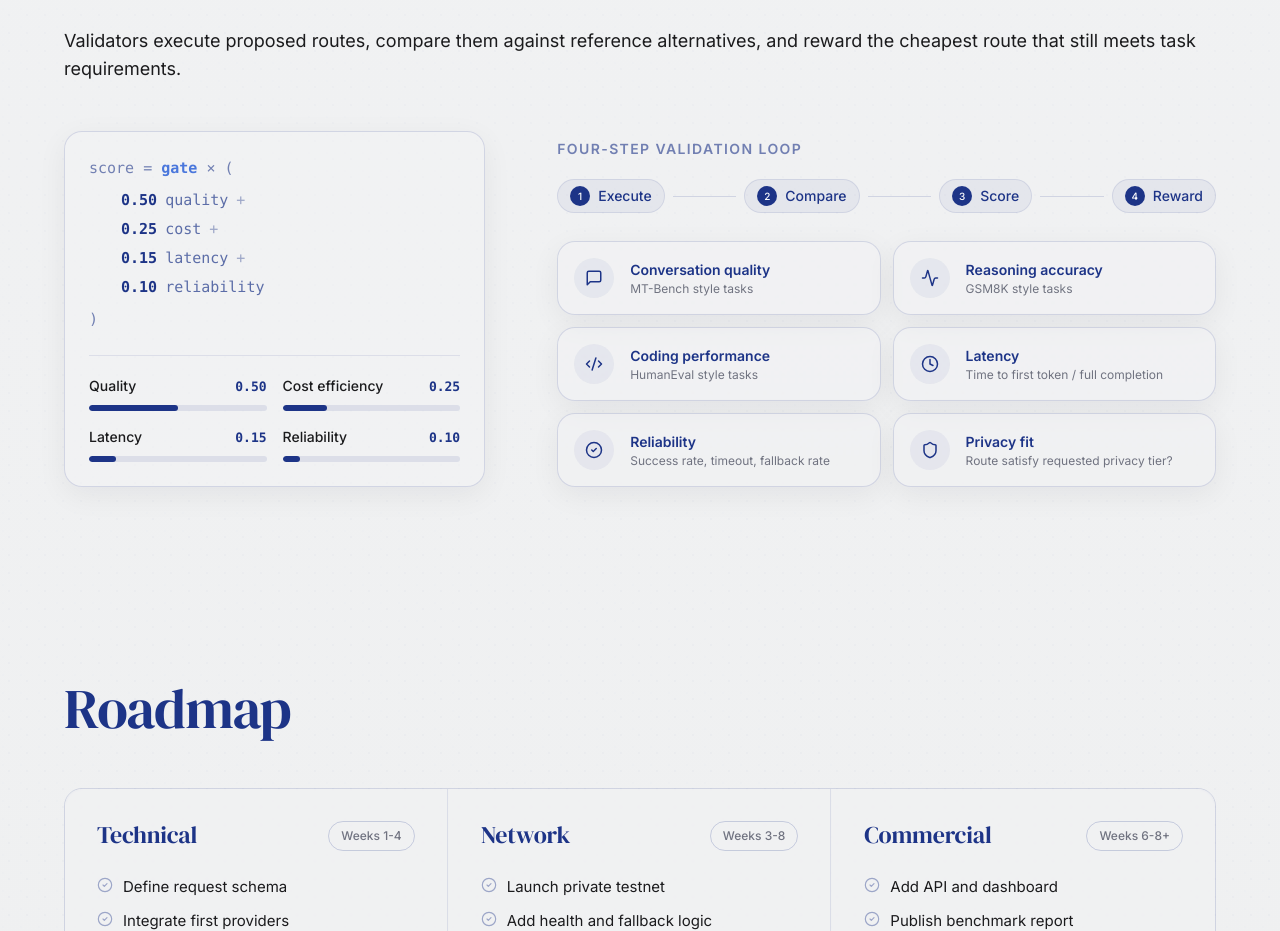
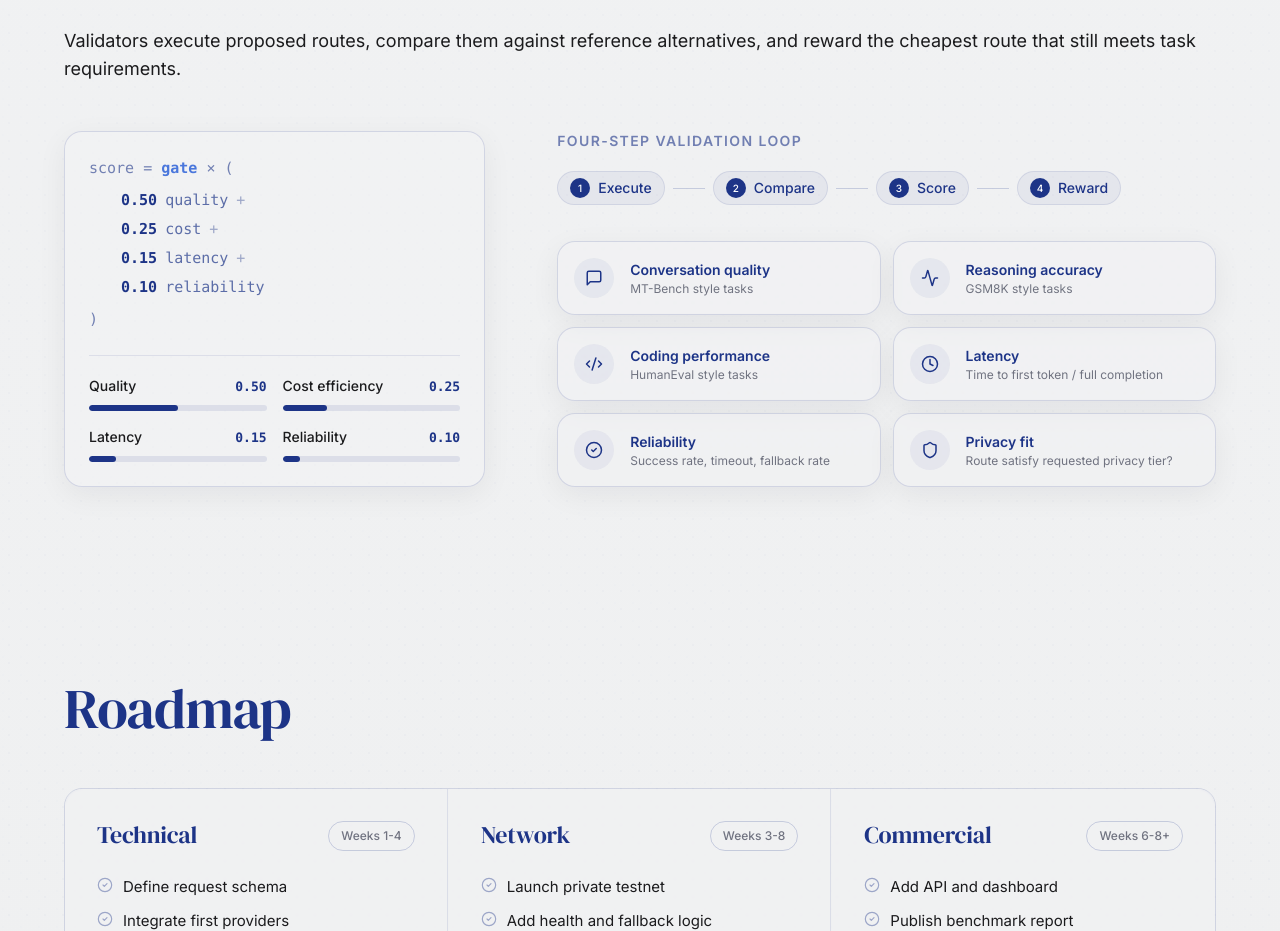
Before and after one commit to sluice-ai/frontend, a React (Vite) app: page / in a window 1280 px wide. Shown: the part 1740-2671 px from the top of the page. Built offline with nearby package versions, Linux system fonts and the light colour scheme.

Commit message:
refactor: replace Instrument Serif with DM Serif Display and add Benchmark and ValidationMetrics components

```diff
--- a/index.html
+++ b/index.html
@@ -6,7 +6,7 @@
     <link rel="preconnect" href="https://fonts.googleapis.com" />
     <link rel="preconnect" href="https://fonts.gstatic.com" crossorigin />
     <link
-      href="https://fonts.googleapis.com/css2?family=DM+Serif+Display:ital@0;1&family=Instrument+Serif:ital@0;1&family=Inter:wght@300;400;500;600;700&display=swap"
+      href="https://fonts.googleapis.com/css2?family=DM+Serif+Display:ital@0;1&family=Inter:wght@300;400;500;600;700&display=swap"
       rel="stylesheet"
     />
     <meta
--- a/src/components/Benchmark.tsx
+++ b/src/components/Benchmark.tsx
@@ -12,8 +12,8 @@ export function Benchmark() {
           copy="Validators execute proposed routes, compare them against reference alternatives, and reward the cheapest route that still meets task requirements."
         />
 
-        <div className="mt-12 grid gap-10 lg:grid-cols-[0.78fr_1.22fr] lg:gap-[72px] lg:items-end">
-          <div>
+        <div className="mt-12 grid gap-10 min-w-0 lg:grid-cols-[0.78fr_1.22fr] lg:gap-[72px] lg:items-end">
+          <div className="min-w-0">
             <div className="rounded-card border border-sluice-navy/15 bg-sluice-paper/55 p-6 shadow-soft">
               <div className="font-mono text-[15px] leading-relaxed">
                 <span className="text-sluice-navy/60">score =</span>{" "}
--- a/src/components/charts/ValidationMetrics.tsx
+++ b/src/components/charts/ValidationMetrics.tsx
@@ -34,32 +34,33 @@ const validationSteps = [
   },
 ];
 
+const validationLoopSteps = ["Execute", "Compare", "Score", "Reward"];
+
 export function ValidationMetrics() {
   return (
-    <div className="flex flex-col gap-3">
+    <div className="flex min-w-0 flex-col gap-3">
       <div className="mb-2 text-sm font-semibold uppercase tracking-widest text-sluice-navy/60">
         Four-Step Validation Loop
       </div>
-      <div className="mb-4 flex items-center justify-between gap-2 text-xs font-medium text-sluice-navy md:text-sm">
-        <span className="flex items-center gap-2 rounded-full border border-sluice-navy/10 bg-sluice-navy/5 px-3 py-1.5">
-          <span className="flex h-5 w-5 items-center justify-center rounded-full bg-sluice-navy text-[10px] text-white">1</span>
-          Execute
-        </span>
-        <span className="h-[1px] flex-1 bg-sluice-navy/15" />
-        <span className="flex items-center gap-2 rounded-full border border-sluice-navy/10 bg-sluice-navy/5 px-3 py-1.5">
-          <span className="flex h-5 w-5 items-center justify-center rounded-full bg-sluice-navy text-[10px] text-white">2</span>
-          Compare
-        </span>
-        <span className="h-[1px] flex-1 bg-sluice-navy/15" />
-        <span className="flex items-center gap-2 rounded-full border border-sluice-navy/10 bg-sluice-navy/5 px-3 py-1.5">
-          <span className="flex h-5 w-5 items-center justify-center rounded-full bg-sluice-navy text-[10px] text-white">3</span>
-          Score
-        </span>
-        <span className="h-[1px] flex-1 bg-sluice-navy/15" />
-        <span className="flex items-center gap-2 rounded-full border border-sluice-navy/10 bg-sluice-navy/5 px-3 py-1.5">
-          <span className="flex h-5 w-5 items-center justify-center rounded-full bg-sluice-navy text-[10px] text-white">4</span>
-          Reward
-        </span>
+      <div className="-mx-2 mb-4 min-w-0 overflow-x-auto px-2 pb-2 hide-scrollbar">
+        <ol className="inline-flex min-w-max items-center text-xs font-medium text-sluice-navy md:text-sm">
+          {validationLoopSteps.map((step, index) => (
+            <li key={step} className="flex items-center">
+              <span className="flex items-center gap-2 rounded-full border border-sluice-navy/10 bg-sluice-navy/5 px-3 py-1.5">
+                <span className="flex h-5 w-5 shrink-0 items-center justify-center rounded-full bg-sluice-navy text-[10px] text-white">
+                  {index + 1}
+                </span>
+                {step}
+              </span>
+              {index < validationLoopSteps.length - 1 && (
+                <span
+                  className="mx-2 h-[1px] w-8 shrink-0 bg-sluice-navy/20"
+                  aria-hidden="true"
+                />
+              )}
+            </li>
+          ))}
+        </ol>
       </div>
 
       <div className="grid gap-3 sm:grid-cols-2">
--- a/src/docs/docs.css
+++ b/src/docs/docs.css
@@ -1,7 +1,7 @@
 /* ===================================================================
    Sluice Docs – Styles
    Follows the Sluice brand: paper-first, navy typography, editorial
-   Fonts: Instrument Serif (display) + Inter (body/UI)
+   Fonts: DM Serif Display (display) + Inter (body/UI)
    =================================================================== */
 
 /* ------------------------------------------------------------------
@@ -86,7 +86,7 @@
   border-radius: 7px;
   background: var(--color-navy);
   color: var(--color-paper);
-  font-family: "Instrument Serif", Georgia, serif;
+  font-family: "DM Serif Display", Georgia, serif;
   font-size: 17px;
   font-weight: 400;
   line-height: 1;
@@ -129,6 +129,25 @@
   padding: 3px 9px;
   border-radius: 999px;
   letter-spacing: 0.02em;
+}
+
+@media (max-width: 639px) {
+  .docs-topbar__inner {
+    padding: 0 18px;
+  }
+
+  .docs-topbar__brand {
+    display: none;
+  }
+
+  .docs-topbar__left {
+    gap: 0;
+  }
+
+  .docs-topbar__right {
+    margin-left: auto;
+    gap: 10px;
+  }
 }
 
 @media (min-width: 1024px) {
@@ -342,7 +361,7 @@
 }
 
 .docs-index__title {
-  font-family: "Instrument Serif", Georgia, serif;
+  font-family: "DM Serif Display", Georgia, serif;
   font-size: clamp(2rem, 4vw, 3rem);
   font-weight: 400;
   line-height: 1.05;
@@ -549,7 +568,7 @@
 }
 
 .docs-placeholder__title {
-  font-family: "Instrument Serif", Georgia, serif;
+  font-family: "DM Serif Display", Georgia, serif;
   font-size: clamp(1.75rem, 3.5vw, 2.5rem);
   font-weight: 400;
   line-height: 1.08;
--- a/src/index.css
+++ b/src/index.css
@@ -78,6 +78,16 @@ svg [role="button"] .svg-focus-ring {
 
 svg [role="button"]:focus-visible .svg-focus-ring {
   opacity: 1;
+}
+
+@layer utilities {
+  .hide-scrollbar {
+    -ms-overflow-style: none;
+    scrollbar-width: none;
+  }
+  .hide-scrollbar::-webkit-scrollbar {
+    display: none;
+  }
 }
 
 @layer components {
```
Also changed, not shown: vercel.json (added), 2 other files (tests, documents, lock files or other folders).
